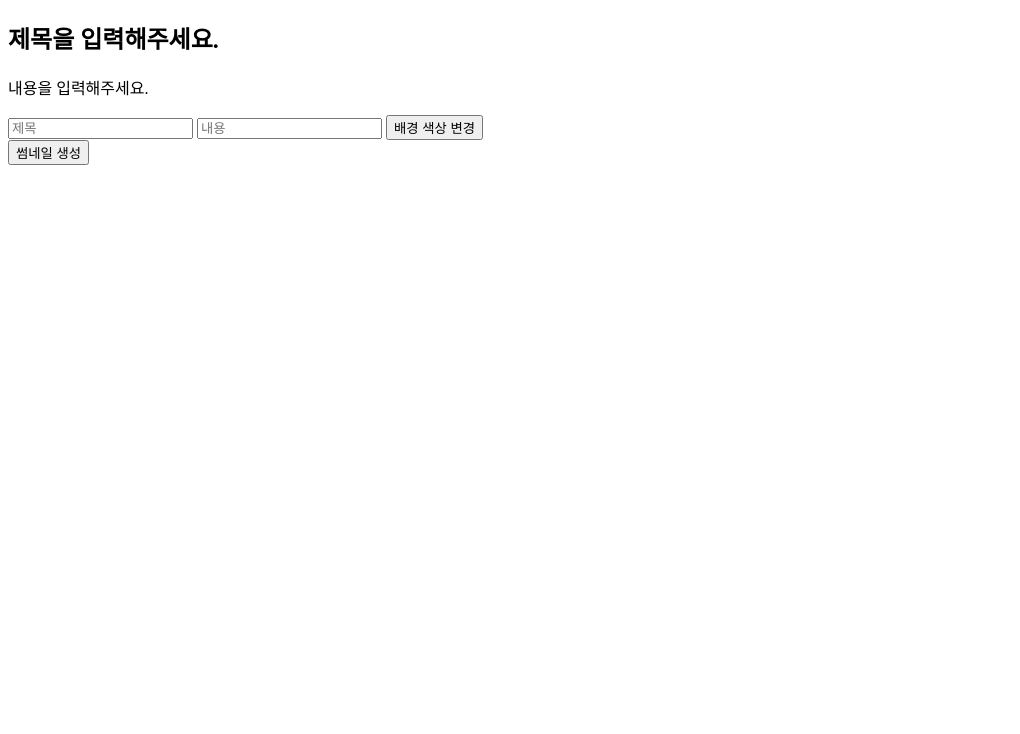
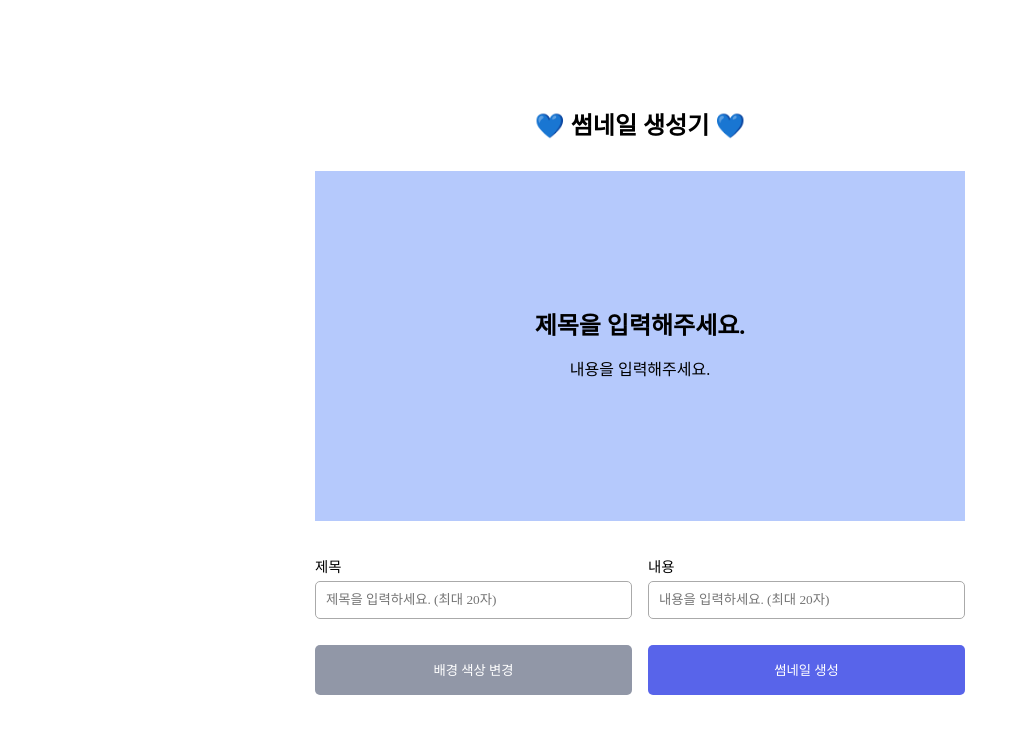
Before and after one commit to ReturnReason/ThumbnailGenerator, a plain HTML site: page index.html in a window 1280 px wide. Shown: the whole page, without its empty margins (0-1020 px from the left). Drawn offline with Linux system fonts and the light colour scheme; a web font is replaced by a local one.

Commit message:
feat: html 구조 수정 및 추가, css 링크 연결

```diff
--- a/index.html
+++ b/index.html
@@ -5,37 +5,48 @@
     <meta http-equiv="X-UA-Compatible" content="IE=edge" />
     <meta name="viewport" content="width=device-width, initial-scale=1.0" />
     <title>썸네일 생성기</title>
+    <link rel="stylesheet" href="./src/css/main.css" />
   </head>
   <body>
-    <main class="thumbnail">
+    <main class="container">
+      <h1 class="header-title">💙 썸네일 생성기 💙</h1>
+      <div class="thumbnail">
         <div class="bg" data-test="bg">
           <h2 id="title" data-test="title">제목을 입력해주세요.</h2>
           <p id="content" data-test="content">내용을 입력해주세요.</p>
         </div>
-    </main>
+      </div>
 
-    <div>
+      <div class="input-container">
+        <div class="input-title-wrapper">
+          <label for="title-input">제목</label>
           <input
-        maxlength="10"
+            maxlength="20"
+            iu="title-input"
             class="title-input"
             type="text"
-        placeholder="제목"
+            placeholder="제목을 입력하세요. (최대 20자)"
             data-test="title-input"
           />
+        </div>
+        <div class="input-content-wrapper">
+          <label for="content-input">내용</label>
           <input
             maxlength="20"
+            iu="content-input"
             class="content-input"
             type="text"
-        placeholder="내용"
+            placeholder="내용을 입력하세요. (최대 20자)"
             data-test="content-input"
           />
-      <button class="change-bg-color-btn" data-test="btn_change-bg-color">배경 색상 변경</button>
+        </div>
       </div>
 
-    <div>
+      <div class="setting">
+        <button class="change-bg-color-btn" data-test="btn_change-bg-color">배경 색상 변경</button>
         <button class="create-btn" data-test="create">썸네일 생성</button>
       </div>
-
+    </main>
     <script src="./src/js/index.js"></script>
   </body>
 </html>
```
Lines whose indentation alone changed are shown as unchanged.
